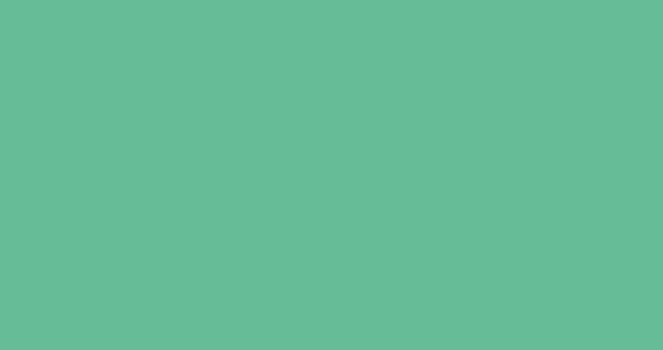
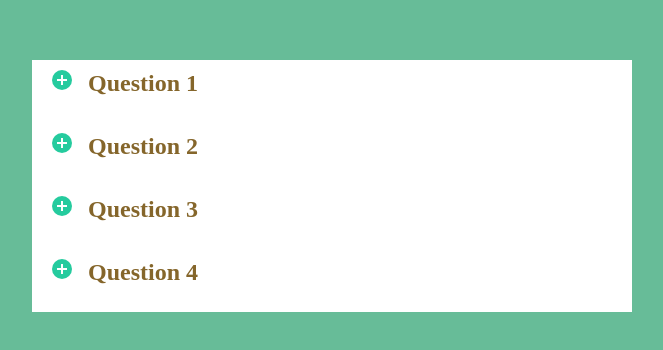
Before and after one commit to S-Solomon/React-Components-Library, a React (Create React App) app: page / in a window 1280 px wide. Shown: the part 214-564 px from the top of the page, without its empty margins (308-971 px from the left). Built offline with nearby package versions, Linux system fonts and the light colour scheme.

Commit message:
accordion

```diff
--- a/src/App.js
+++ b/src/App.js
@@ -1,5 +1,7 @@
 // import Navbar from './components/navbar/Navbar';
 // import Tabs from './components/tabs/Tabs'
+
+import Accordion from "./components/accordion/Accordion";
 
 
 function App() {
@@ -8,6 +10,7 @@ function App() {
     <>
       {/* <Navbar /> */}
       {/* <Tabs /> */}
+      <Accordion />
     </>
   );
 }
--- /dev/null
+++ b/src/components/accordion/Accordion.js
@@ -0,0 +1,128 @@
+import React, { useState } from 'react'
+import styled from 'styled-components'
+import accordionData from '../../data/accordionData'
+
+const Accordion = () => {
+
+    const [selected, setSelected] = useState(null);
+
+    const toggle = (i) => {
+        if (selected === i) {
+            return setSelected(null)
+        }
+
+        setSelected(i)
+    }
+
+
+
+
+    return (
+        <Wrapper>
+            <div className="accordion">
+                {
+                    accordionData.map((item, i) => (
+                        <div className="item" key={i}>
+                            <div className="title" onClick={() => toggle(i)}>
+                                <span className={selected === i ? 'span active' : 'span'}></span>
+                                <h2>{item.question}</h2>
+                            </div>
+                            <div className={selected === i ? 'content show' : 'content'}>{item.answer}</div>
+                        </div>
+                    ))
+                }
+            </div>
+        </Wrapper>
+    )
+}
+
+export default Accordion
+
+
+
+
+const Wrapper = styled.div`
+    display: flex;
+    height: 100vh;
+    width: 100vw;
+    justify-content: center;
+    align-items: center;
+    .accordion {
+        position: relative;
+        width: 600px;
+        .item {
+            background: #f0ebe1;
+            background: white;
+            /* margin-bottom: 5px; */
+            padding: 10px 20px;
+            .title {
+                display: flex;
+                h2 {
+                    color: #85662b;
+                    cursor: pointer;
+                }
+                .span {
+                    margin-right: 1rem;
+                    width: 20px;
+                    height: 20px;
+                    border-radius: 50%;
+                    background-color: #25CB9E;
+                    cursor: pointer;
+                    position: relative;
+                    &::before {
+                        position: absolute;
+                        content: '';
+                        height: 2px;
+                        width: 10px;
+                        background-color: white;
+                        top: 50%;
+                        left: 50%;
+                        transform: translate(-50% ,-50%);
+                    }
+                    &::after {
+                        position: absolute;
+                        content: "";
+                        height: 10px;
+                        width: 2px;
+                        background-color: white;
+                        top: 50%;
+                        left: 50%;
+                        -webkit-transform: translate(-50% ,-50%);
+                        -ms-transform: translate(-50% ,-50%);
+                        transform: translate(-50% ,-50%);
+                        -webkit-transition: all 0.25s;
+                        transition: all 0.25s;
+                    }
+                }
+                .span.active::before {
+                    position: absolute;
+                    content: "";
+                    height: 2px;
+                    width: 10px;
+                    background-color: white;
+                    top: 50%;
+                    left: 50%;
+                    transform: translate(-50% ,-50%);
+                }
+                .span.active::after {
+                    opacity: 0;
+                }
+            }
+            .content {
+                color: #8b7f75;
+                max-height: 0;
+                overflow: hidden;
+                transition: all 0.5s cubic-bezier(0,1,0,1);
+                padding-top: 1rem;
+                line-height: 1.9;
+                letter-spacing: 1.1px;
+                font-size: 1.3rem;
+            }
+            .content.show {
+                height: auto;
+                max-height: 9999px;
+                transition: all 0.5s cubic-bezier(1,0,1,0);
+            }
+        }
+    }
+`;
--- /dev/null
+++ b/src/data/accordionData.js
@@ -0,0 +1,24 @@
+
+
+
+const data = [
+    {
+        question: 'Question 1',
+        answer: 'Lorem ipsum dolor sit amet consectetur, adipisicing elit. Consectetur minima deserunt, eligendi quia ut numquam odio. Vero distinctio saepe sit magnam? Voluptatem rem quibusdam consectetur praesentium vel, perferendis tempora et!',
+    },
+    {
+        question: 'Question 2',
+        answer: 'Lorem ipsum dolor sit amet consectetur, adipisicing elit. Consectetur minima deserunt, eligendi quia ut numquam odio. Vero distinctio saepe sit magnam? Voluptatem rem quibusdam consectetur praesentium vel, perferendis tempora et!',
+    },
+    {
+        question: 'Question 3',
+        answer: 'Lorem ipsum dolor sit amet consectetur, adipisicing elit. Consectetur minima deserunt, eligendi quia ut numquam odio. Vero distinctio saepe sit magnam? Voluptatem rem quibusdam consectetur praesentium vel, perferendis tempora et!',
+    },
+    {
+        question: 'Question 4',
+        answer: 'Lorem ipsum dolor sit amet consectetur, adipisicing elit. Consectetur minima deserunt, eligendi quia ut numquam odio. Vero distinctio saepe sit magnam? Voluptatem rem quibusdam consectetur praesentium vel, perferendis tempora et!',
+    }
+
+]
+
+export default data
```
